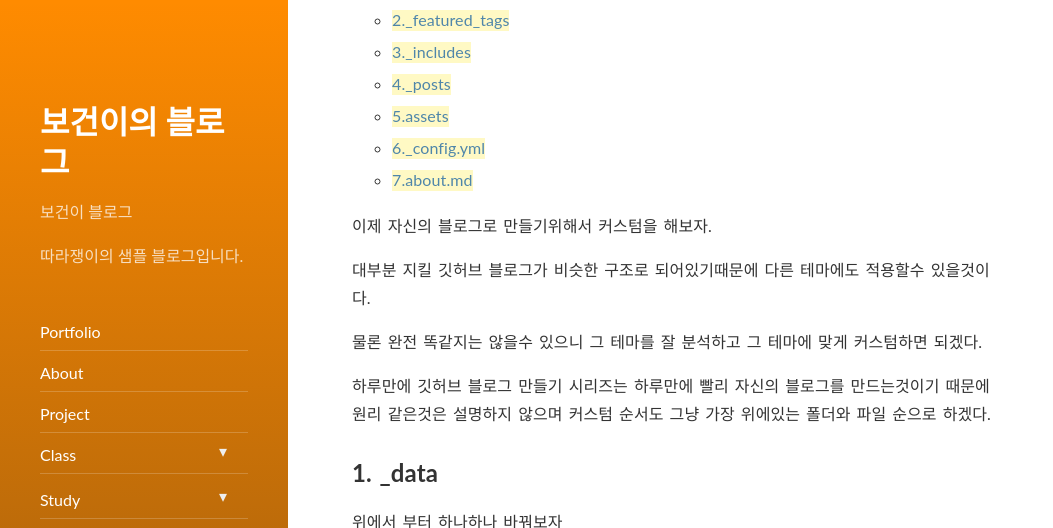
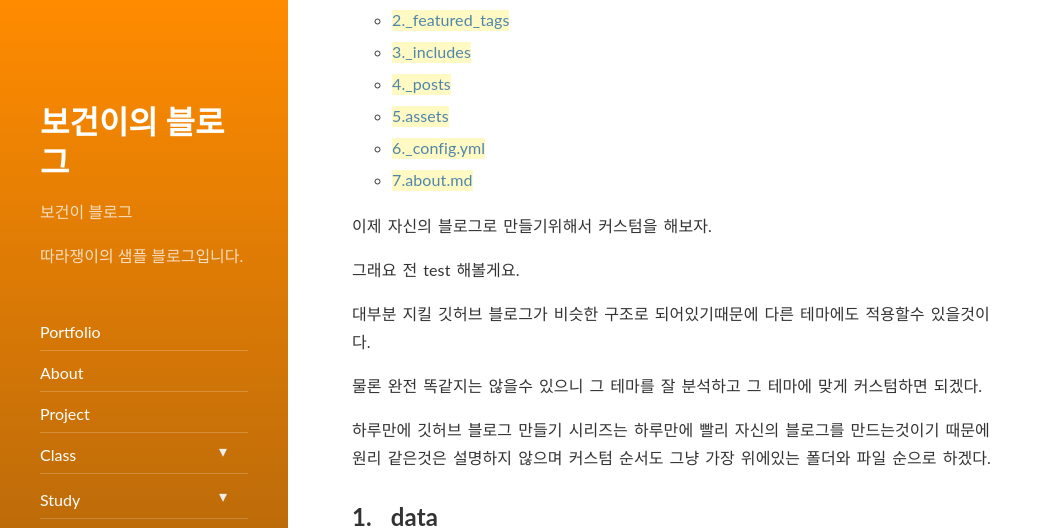
Before and after one commit to Kim-bogeon/Kim-bogeon.github.io, a Jekyll site: the page built from _posts/study/2020-12-26-making-blog03.md, in a window 1280 px wide and 900 px high, scrolled down 339 px, cut to the strip 0-528 px from the top of the window. Shown: the whole strip, without its empty margins (0-1053 px from the left). Built offline with Jekyll 4.4.1, drawn with Linux system fonts in a browser that asks for light colours; nearby versions of some CDN libraries.

Commit message:
포스팅 테스트2

```diff
--- a/_posts/study/2020-12-26-making-blog03.md
+++ b/_posts/study/2020-12-26-making-blog03.md
@@ -1,7 +1,7 @@
 ---
 layout: post
-title:  "[GithubPages] 03.하루만에 깃허브 블로그 만들기"
-subtitle:   "커스텀하기"
+title: '[GithubPages] 03.하루만에 깃허브 블로그 만들기'
+subtitle: 커스텀하기
 categories: study
 tags: githubpage
 comments: true
@@ -19,6 +19,8 @@ comments: true
     - [7.about.md](#7.about.md)
 
 이제 자신의 블로그로 만들기위해서 커스텀을 해보자.
+
+그래요 전 test 해볼게요.
 
 대부분 지킬 깃허브 블로그가 비슷한 구조로 되어있기때문에 다른 테마에도 적용할수 있을것이다.
 
```
